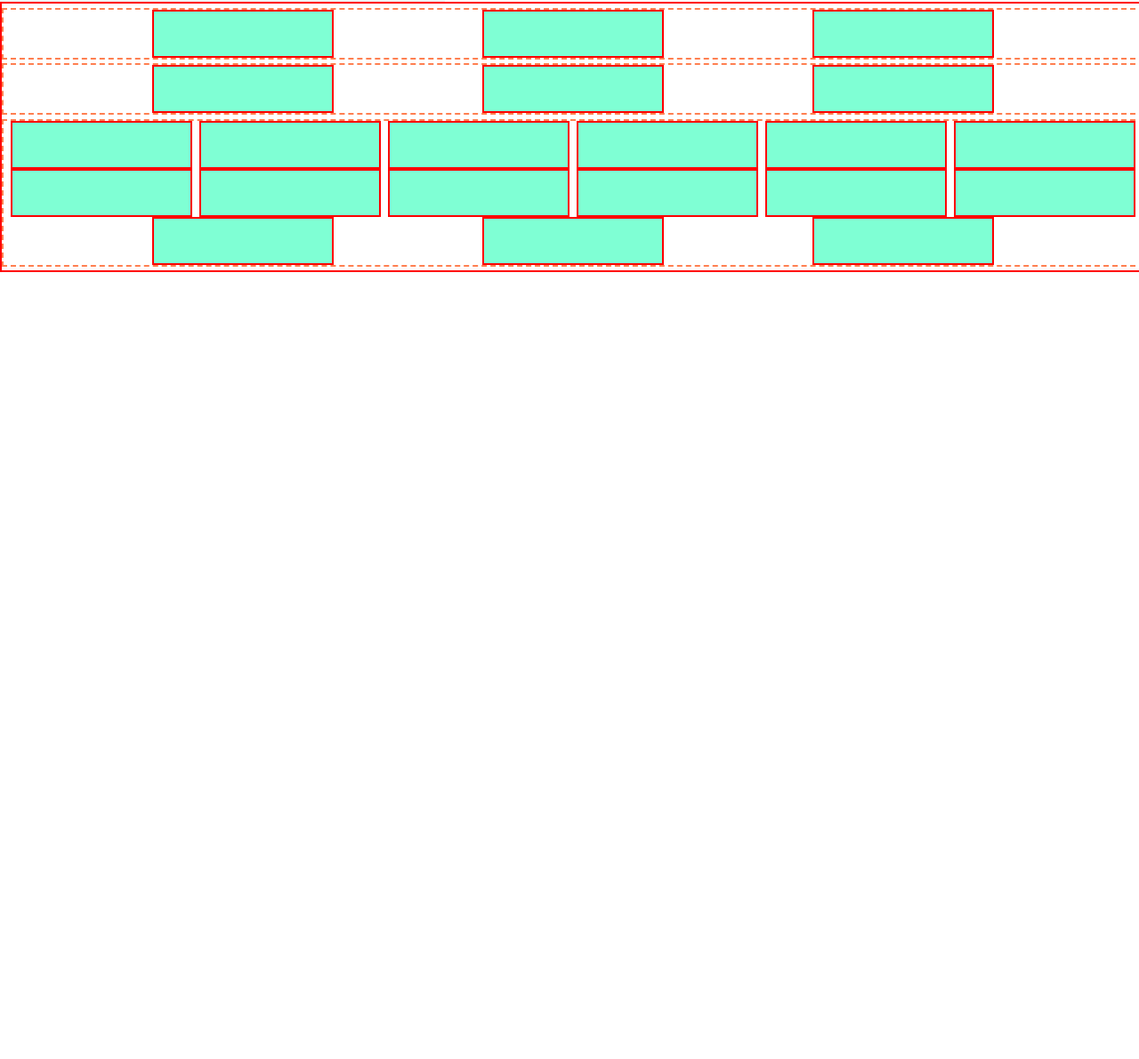
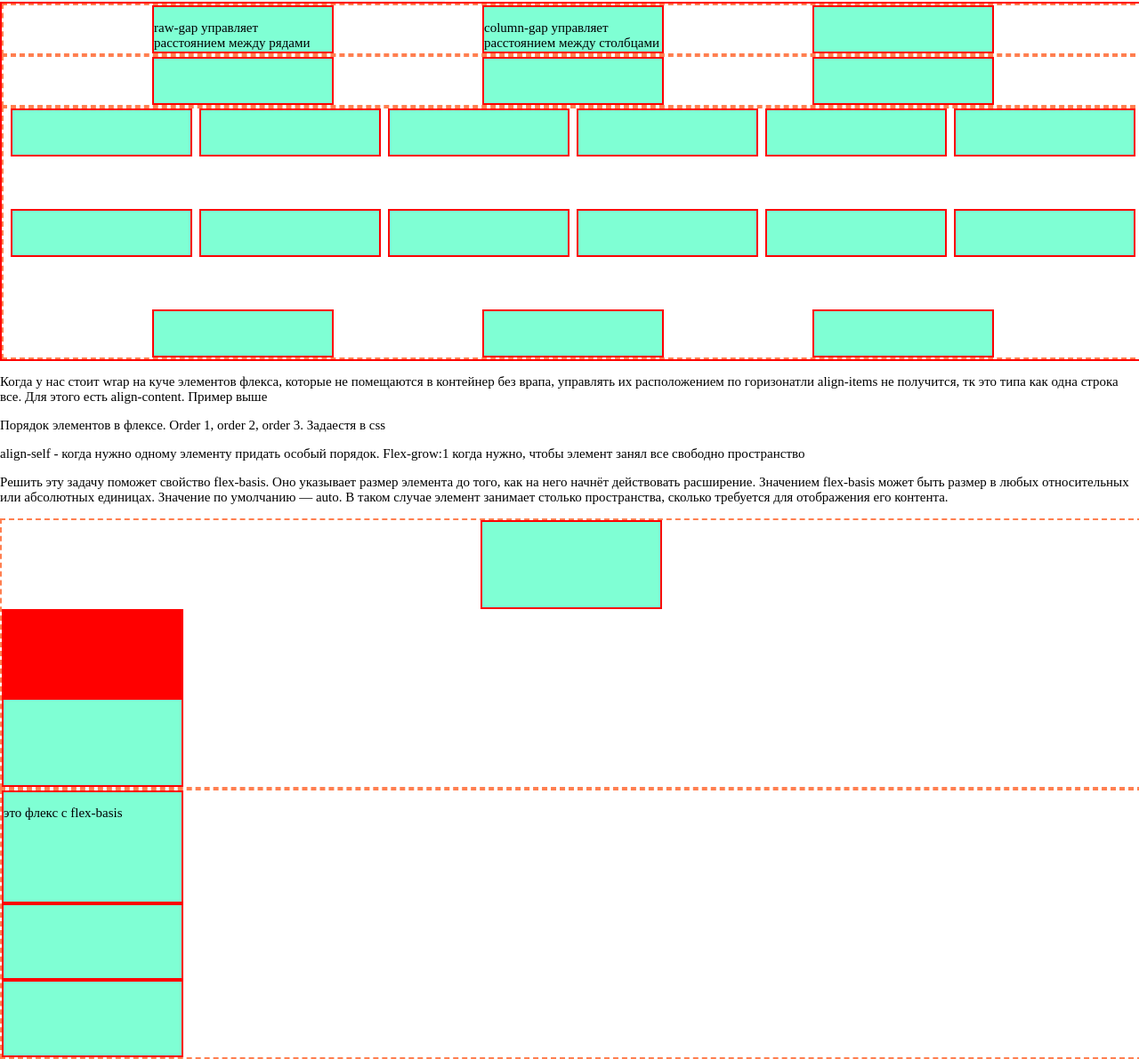
Before and after one commit to VitaliyLankov/second-project, a plain HTML site: page index.html in a window 1280 px wide. Shown: the part 976-2167 px from the top of the page at 89% size. Before the commit the page ends 1282 px from the top, so only its background shows below. Drawn offline with Linux system fonts and the light colour scheme.

Commit message:
added more flex, made prettier

```diff
--- a/index.html
+++ b/index.html
@@ -1,18 +1,26 @@
 <!DOCTYPE html>
 <html lang="ru">
   <head>
-  <meta charset="UTF-8">
-  <meta name="viewport" content="width=device-width, initial-scale=1.0">
+    <meta charset="UTF-8" />
+    <meta name="viewport" content="width=device-width, initial-scale=1.0" />
     <title>Document</title>
-  <link rel="icon" href="icons.png">
-  <link rel="stylesheet" href="style.css">
+    <link rel="icon" href="icons.png" />
+    <link rel="stylesheet" href="style.css" />
   </head>
   <body>
     <main>
       <section class=".blocks">
         <div class="block first">
-        <p class="just-text">Поведением блока при переполнении управляет свойство  overflow. Это свойство контейнера, а не текстового элемента. Мы ещё вернёмся к нему, когда будем говорить о переполнении контейнеров. Но сейчас без него не получится выполнить задумку.
-  Свойство overflow назначается родительскому элементу, в который не помещается содержимое. Это содержимое можно скрыть значением hidden или убрать за скроллбар значением scroll. Подробнее про все режимы прочитайте в Доке, а два упомянутых попробуйте на примере.</p>
+          <p class="just-text">
+            Поведением блока при переполнении управляет свойство overflow. Это
+            свойство контейнера, а не текстового элемента. Мы ещё вернёмся к
+            нему, когда будем говорить о переполнении контейнеров. Но сейчас без
+            него не получится выполнить задумку. Свойство overflow назначается
+            родительскому элементу, в который не помещается содержимое. Это
+            содержимое можно скрыть значением hidden или убрать за скроллбар
+            значением scroll. Подробнее про все режимы прочитайте в Доке, а два
+            упомянутых попробуйте на примере.
+          </p>
         </div>
         <div class="block second">
           <ul lang="en">
@@ -25,13 +33,21 @@
         </div>
         <div class="block third">
           <p>
-          Для вёрстки блока, не привязанного к окружающему его контенту, используйте тег article. Такой блок можно убрать со страницы и вставить в любое другое место сайта.
-          В спецификации у этого тега довольно расплывчатое описание. Из-за этого не всегда понятно, когда использовать, а когда section. Чтобы ответить на этот вопрос, мысленно проведите эксперимент. Уберите этот блок со страницы. Если ничего не изменилось, смысл не потерялся, то можно использовать article.
+            Для вёрстки блока, не привязанного к окружающему его контенту,
+            используйте тег article. Такой блок можно убрать со страницы и
+            вставить в любое другое место сайта. В спецификации у этого тега
+            довольно расплывчатое описание. Из-за этого не всегда понятно, когда
+            использовать, а когда section. Чтобы ответить на этот вопрос,
+            мысленно проведите эксперимент. Уберите этот блок со страницы. Если
+            ничего не изменилось, смысл не потерялся, то можно использовать
+            article.
           </p>
         </div>
         <div class="block fourth">
-        <p>Если нужно процитировать целую фразу, то используйте тег blockquote.
-          У этого тега есть не обязательный, но полезный атрибут cite. Он позволяет указать автора цитаты.
+          <p>
+            Если нужно процитировать целую фразу, то используйте тег blockquote.
+            У этого тега есть не обязательный, но полезный атрибут cite. Он
+            позволяет указать автора цитаты.
           </p>
         </div>
         <div class="block fifth">
@@ -44,27 +60,41 @@
             <tr>
               <td>1</td>
               <td>для обычных ячеек td</td>
-            <p>ОЧЕНЬ ВАЖНО! можно распологать в несколько столбцов пречисление. Нужно лишь написать ul {columns: 2 or 3 or 4} </p>
             </tr>
           </table>
+          <p>
+            ОЧЕНЬ ВАЖНО! можно распологать в несколько столбцов пречисление.
+            Нужно лишь написать ul {columns: 2 or 3 or 4}
+          </p>
         </div>
         <div class="block fleks">
           <h2>Все о флексе</h2>
-        <p>У нас есть блок с тремя вкладками. Кнопки для переключения между вкладками выстроились в одну строку. Нужно сделать так, чтобы кнопки для переключения вкладок перестроились в столбец — одна под другой.
-          Чтобы добиться такого эффекта, достаточно изменить направление основной оси — она должна смотреть не слева направо, а сверху вниз. И поможет это сделать свойство flex-direction.
-          Добавьте флекс-контейнеру .tabs свойство flex-direction: column и посмотрите, как изменится отображение вкладок.</p>
-
+          <p>
+            У нас есть блок с тремя вкладками. Кнопки для переключения между
+            вкладками выстроились в одну строку. Нужно сделать так, чтобы кнопки
+            для переключения вкладок перестроились в столбец — одна под другой.
+            Чтобы добиться такого эффекта, достаточно изменить направление
+            основной оси — она должна смотреть не слева направо, а сверху вниз.
+            И поможет это сделать свойство flex-direction. Добавьте
+            флекс-контейнеру .tabs свойство flex-direction: column и посмотрите,
+            как изменится отображение вкладок.
+          </p>
         </div>
-      <img src="flex.png" alt="fleks" class="flex-img">
-      <img src="flex2.JPG" alt="fleks" class="flex-img">
-      <img src="justify.JPG" class="flex-img">
-      <img src="justify2.JPG" class="flex-img">
-
+        <img src="flex.png" alt="fleks" class="flex-img" />
+        <img src="flex2.JPG" alt="fleks" class="flex-img" />
+        <img src="justify.JPG" class="flex-img" alt="justify" />
+        <img src="justify2.JPG" class="flex-img" alt="flex" />
       </section>
       <section class="flexer">
         <div class="flex-container roma">
-        <div class="flex-elem"></div>
-        <div class="flex-elem"></div>
+          <div class="flex-elem">
+            <p class="card-text">raw-gap управляет расстоянием между рядами</p>
+          </div>
+          <div class="flex-elem">
+            <p class="card-text">
+              column-gap управляет расстоянием между столбцами
+            </p>
+          </div>
           <div class="flex-elem"></div>
         </div>
         <div class="flex-container rema">
@@ -90,6 +120,38 @@
           <div class="flex-elem"></div>
         </div>
       </section>
+      <p class="text">
+        Когда у нас стоит wrap на куче элементов флекса, которые не помещаются в
+        контейнер без врапа, управлять их расположением по горизонатли
+        align-items не получится, тк это типа как одна строка все. Для этого
+        есть align-content. Пример выше
+      </p>
+      <p class="text">
+        Порядок элементов в флексе. Order 1, order 2, order 3. Задаестя в css
+      </p>
+      <p class="text">
+        align-self - когда нужно одному элементу придать особый порядок.
+        Flex-grow:1 когда нужно, чтобы элемент занял все свободно пространство
+      </p>
+      <p class="text">
+        Решить эту задачу поможет свойство flex-basis. Оно указывает размер
+        элемента до того, как на него начнёт действовать расширение. Значением
+        flex-basis может быть размер в любых относительных или абсолютных
+        единицах. Значение по умолчанию — auto. В таком случае элемент занимает
+        столько пространства, сколько требуется для отображения его контента.
+      </p>
+      <div class="flex-container nono">
+        <div class="flex-elem" id="unique"></div>
+        <div class="flex-elem" id="moreUnique"></div>
+        <div class="flex-elem" id="m"></div>
+      </div>
+      <div class="flex-container nono">
+        <div class="flex-elem last" id="flBasis">
+          <p class="text">это флекс с flex-basis</p>
+        </div>
+        <div class="flex-elem last"></div>
+        <div class="flex-elem last"></div>
+      </div>
     </main>
   </body>
 </html>
--- a/style.css
+++ b/style.css
@@ -19,9 +19,11 @@ body {
   white-space: nowrap;
   text-overflow: ellipsis;
   overflow: hidden;
+  font-size: 15px;
 }
 
-.fifth, .fleks {
+.fifth,
+.fleks {
   width: 500px;
   height: 200px;
 }
@@ -31,12 +33,13 @@ body {
   vertical-align: top;
 }
 
-
 table {
   border-collapse: collapse;
 }
 
-tr, th, td {
+tr,
+th,
+td {
   border: 2px solid red;
 }
 
@@ -47,7 +50,7 @@ ul {
 .flexer {
   display: flex;
   width: 100vw;
-  height: 300px;
+  height: 400px;
   border: solid red 2px;
   flex-direction: column;
   justify-content: space-evenly;
@@ -69,4 +72,42 @@ ul {
 
 .rima {
   flex-wrap: wrap;
+  row-gap: 1px;
+  align-content: space-between;
+  height: 400px;
 }
+
+.card-text {
+  font-size: 15px;
+}
+
+.nono {
+  height: 300px;
+  flex-direction: column;
+}
+
+.text {
+  font-size: 15px;
+}
+
+#unique {
+  align-self: center;
+  flex-grow: 1;
+}
+
+#moreUnique {
+  flex-grow: 1;
+  background-color: red;
+}
+
+#m {
+  flex-grow: 1;
+}
+
+#flBasis {
+  flex-basis: 30%;
+}
+
+.last {
+  flex-grow: 1;
+}
```
Also changed, not shown: 720x.png (added). Lines whose indentation alone changed are shown as unchanged.
